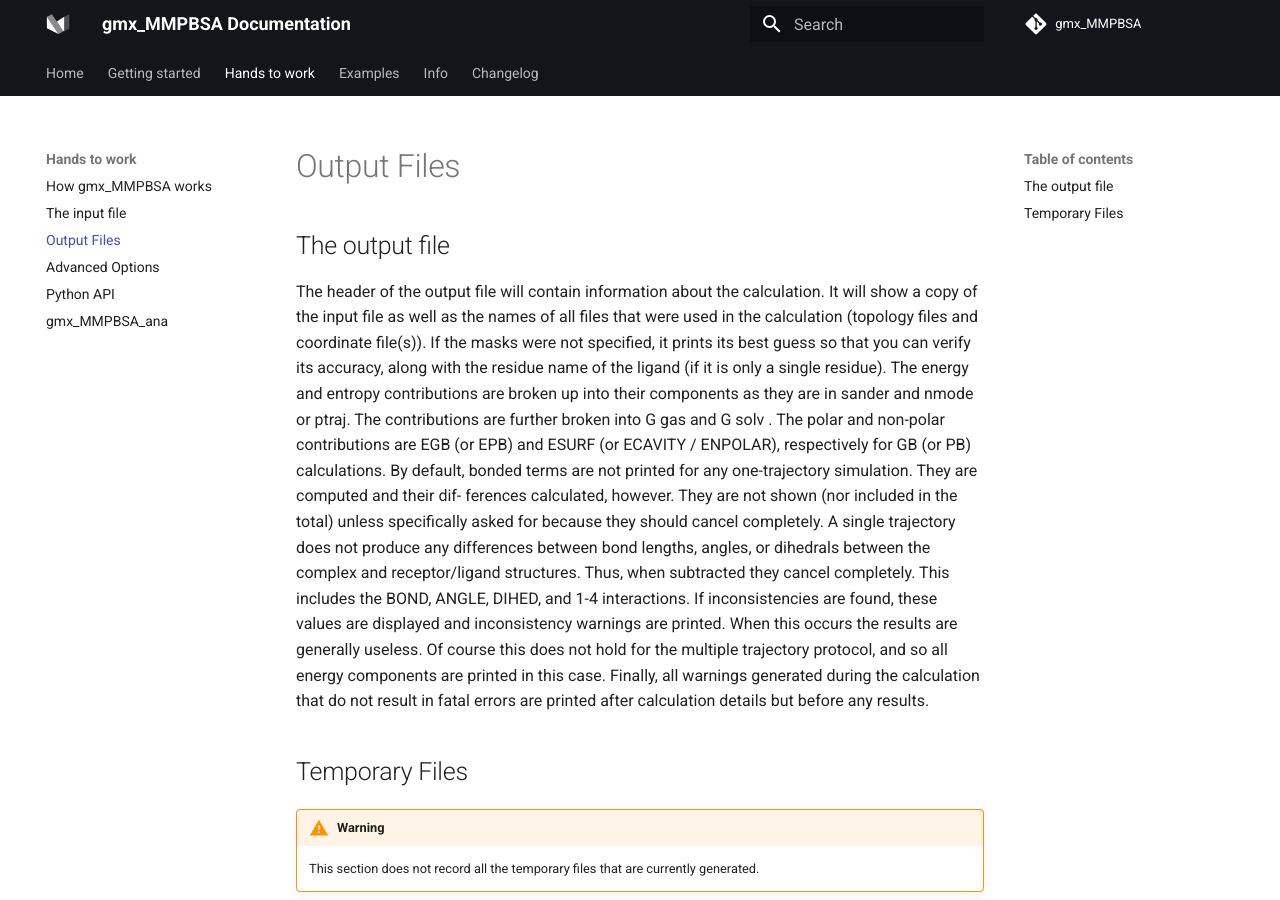
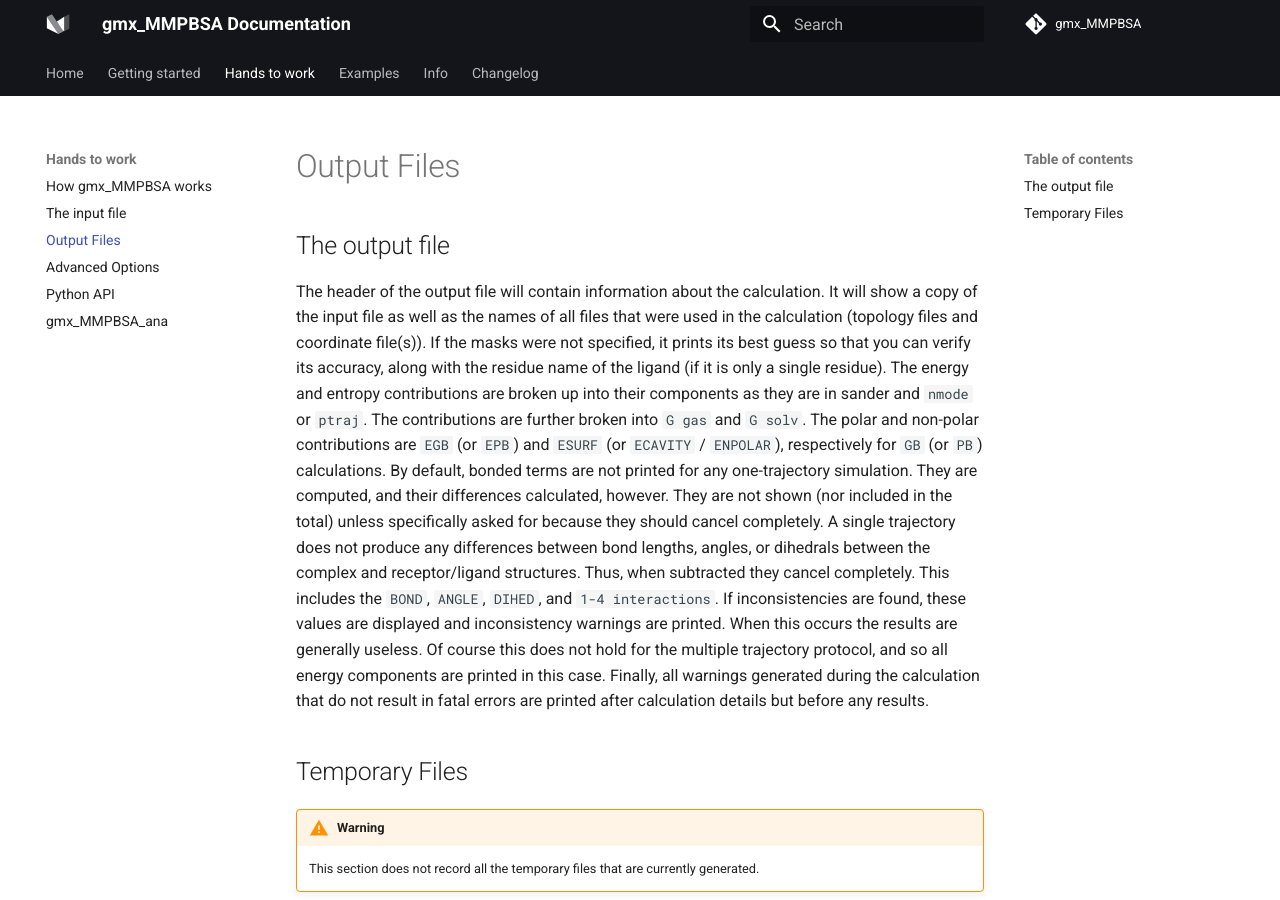
Before and after one commit to Valdes-Tresanco-MS/gmx_MMPBSA, an MkDocs documentation site: the page built from docs/output.md, in a window 1280 px wide and 900 px high. Built offline with MkDocs 1.6.1 and Material for MkDocs 9.7.7, drawn with Linux system fonts in a browser that asks for light colours; comment, search, counter and statistics services are not loaded.

Commit message:
update output_file

```diff
--- a/docs/output.md
+++ b/docs/output.md
@@ -11,13 +11,13 @@ The header of the output file will contain information about the calculation. It
 well as the names of all files that were used in the calculation (topology files and coordinate file(s)). If the masks
 were not specified, it prints its best guess so that you can verify its accuracy, along with the residue name of the
 ligand (if it is only a single residue). The energy and entropy contributions are broken up into their components as
-they are in sander and nmode or ptraj. The contributions are further broken into G gas and G solv . The polar and
-non-polar contributions are EGB (or EPB) and ESURF (or ECAVITY / ENPOLAR), respectively for GB (or PB) calculations. By
-default, bonded terms are not printed for any one-trajectory simulation. They are computed and their dif- ferences
+they are in sander and `nmode` or `ptraj`. The contributions are further broken into `G gas` and `G solv`. The polar and
+non-polar contributions are `EGB` (or `EPB`) and `ESURF` (or `ECAVITY` / `ENPOLAR`), respectively for `GB` (or `PB`) calculations. By
+default, bonded terms are not printed for any one-trajectory simulation. They are computed, and their differences
 calculated, however. They are not shown (nor included in the total) unless specifically asked for because they should
 cancel completely. A single trajectory does not produce any differences between bond lengths, angles, or dihedrals
 between the complex and receptor/ligand structures. Thus, when subtracted they cancel completely. This includes the
-BOND, ANGLE, DIHED, and 1-4 interactions. If inconsistencies are found, these values are displayed and inconsistency
+`BOND`, `ANGLE`, `DIHED`, and `1-4 interactions`. If inconsistencies are found, these values are displayed and inconsistency
 warnings are printed. When this occurs the results are generally useless. Of course this does not hold for the multiple
 trajectory protocol, and so all energy components are printed in this case. Finally, all warnings generated during the
 calculation that do not result in fatal errors are printed after calculation details but before any results.
```
